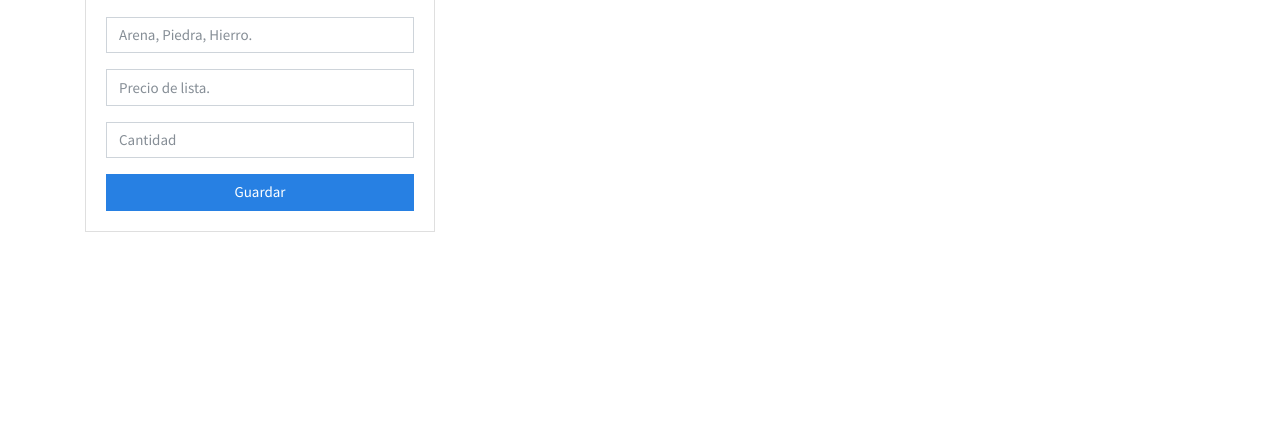
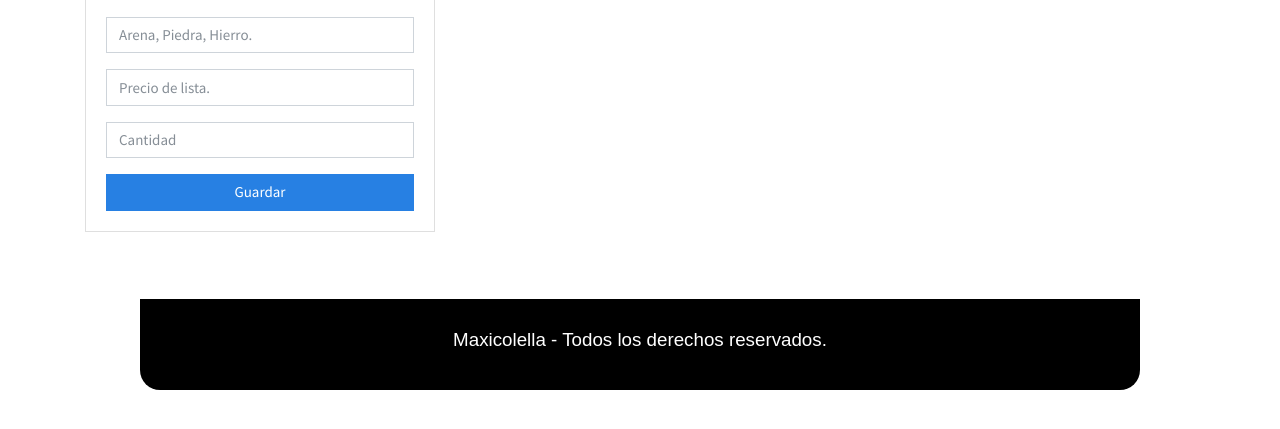
Before and after one commit to Maxicolella/Entrega3JS, a plain HTML site: page index.html in a window 1280 px wide. Shown: the part 167-596 px from the top of the page. Drawn offline with nearby package versions, Linux system fonts and the light colour scheme.

Commit message:
actualizacion

```diff
--- a/index.html
+++ b/index.html
@@ -5,14 +5,10 @@
     <meta name="viewport" content="width=device-width, initial-scale=1.0" />
     <meta http-equiv="X-UA-Compatible" content="ie=edge" />
     <title>MAXI MATERIALES DE CONSTRUCCION.</title>
-
     <link
       rel="stylesheet"
-      href="https://stackpath.bootstrapcdn.com/bootswatch/4.5.2/cosmo/bootstrap.min.css"
-    />
-
-
-    <link rel="stylesheet" href="style.css" />
+      href="https://stackpath.bootstrapcdn.com/bootswatch/4.5.2/cosmo/bootstrap.min.css"/>
+    <link rel="stylesheet" href="style.css"/>
   </head>
 
   <body>
@@ -74,5 +70,15 @@
     </div>
 
     <script src="App.js" type="module"></script>
+
+    <br>
+    <br>
+    <br>
+
+    <footer class="footer">
+      <h5>
+        <b>Maxicolella - Todos los derechos reservados.</b>
+      </h5>
+    </footer>
   </body>
 </html>
--- a/style.css
+++ b/style.css
@@ -11,3 +11,16 @@
 .error {
     background: red;
 }
+
+.footer{
+    max-width: 1000px;
+    background-color: black;
+    margin:0 auto;
+    border-radius: 0 0 20px 20px;
+    color: #fff;
+    text-align: center;
+    padding: 30px;
+    box-sizing: border-box;
+    font-family: Arial, Helvetica, sans-serif;
+    font-size: 18px;
+}
```
